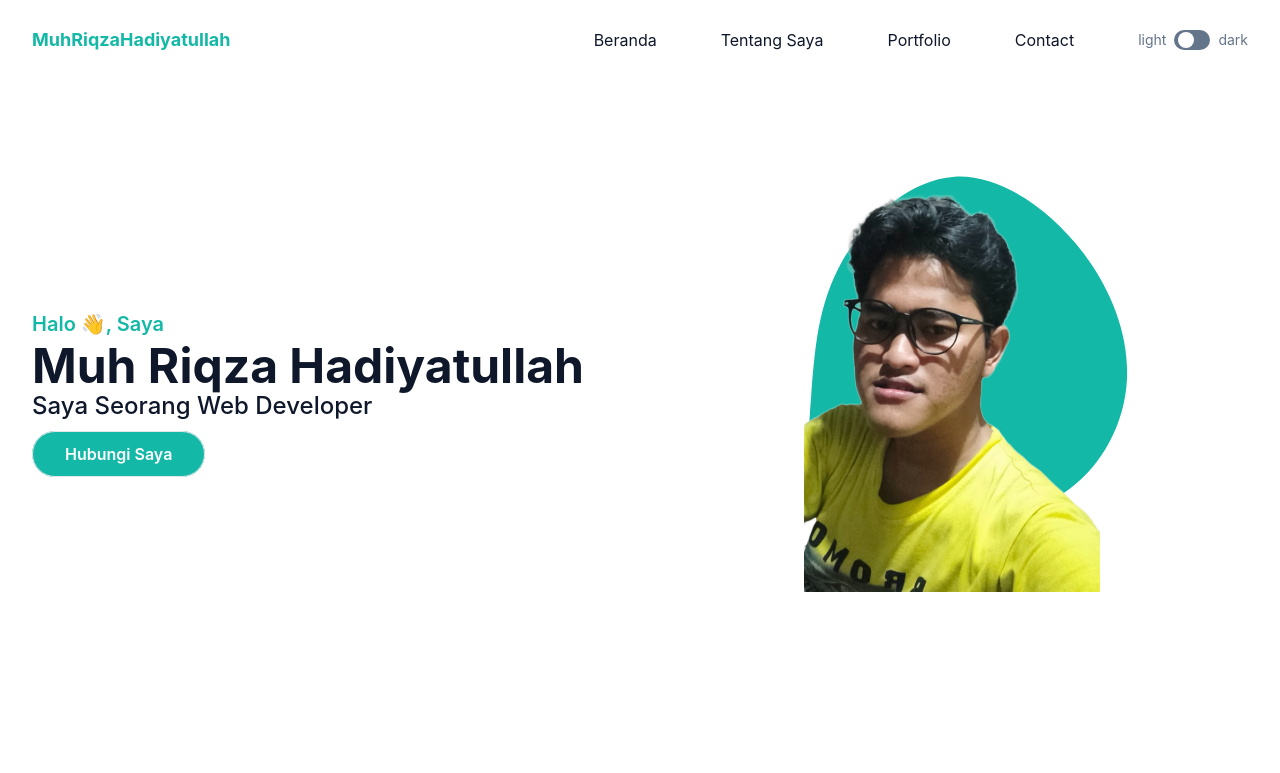
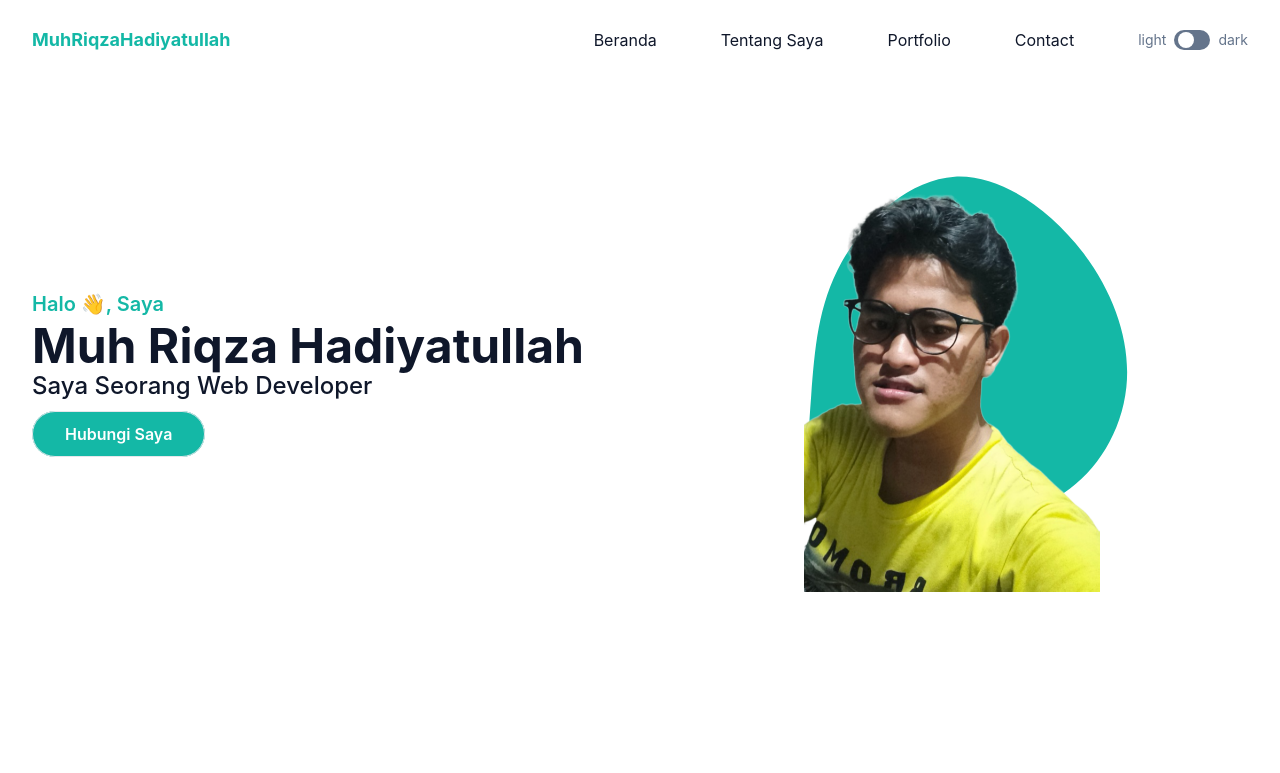
Before and after one commit to Riqza77/riqza77.github.io, a website: page index.html in a window 1280 px wide. Shown: the top 773 px of the page. Drawn offline with Linux system fonts and the light colour scheme.

Commit message:
portofolio

```diff
--- a/index.html
+++ b/index.html
@@ -76,7 +76,7 @@
   <section id="home" class="pt-36 dark:bg-dark">
     <div class="container">
       <div class="flex flex-wrap">
-        <div class="w-full self-center px-4 lg:w-1/2 z-10">
+        <div class="w-full self-center px-4 lg:w-1/2 z-10 mb-10">
           <h1 class="text-base font-semibold text-primary md:text-xl">Halo 👋, Saya <span
               class="mt-1 block text-4xl font-bold text-dark dark:text-white lg:text-5xl">Muh Riqza Hadiyatullah</span>
           </h1>
```
